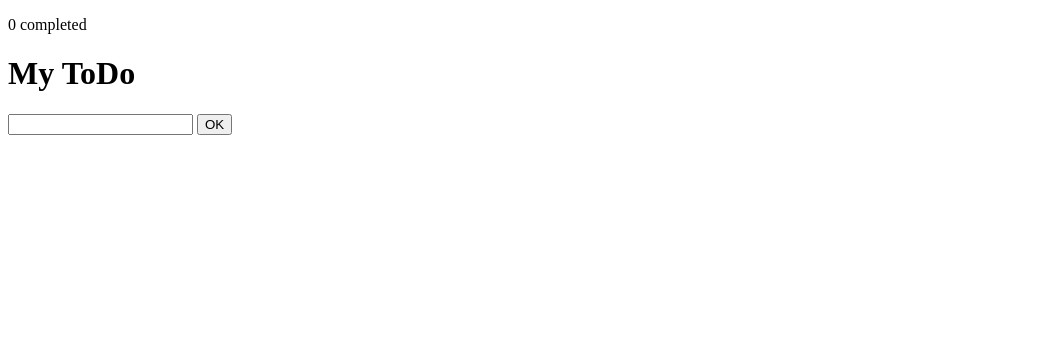
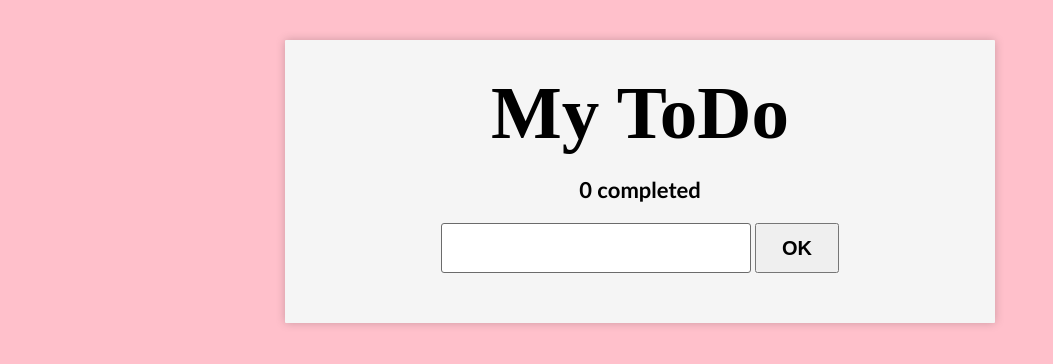
Before and after one commit to dansaa8/ToDo-app, a plain HTML site: page index.html in a window 1280 px wide. Shown: the whole page, without its empty margins (0-1053 px from the left). Drawn offline with Linux system fonts and the light colour scheme.

Commit message:
Add basic styling and hover effects to box

```diff
--- a/index.html
+++ b/index.html
@@ -2,18 +2,23 @@
 <html lang="en">
   <head>
     <title>My ToDo</title>
+    <script src="script.js"></script>
+    <link rel="stylesheet" href="style.css" />
   </head>
   <body>
-    <p>0 completed</p>
-    <!-- Här ska vi visa hur många uppgifter som är färdiga-->
-    <h1>My ToDo</h1>
-    <label for="input1"></label>
-    <input type="text" name="input1" />
-    <button>OK</button>
+    <div class="container">
+      <!-- Här ska vi visa hur många uppgifter som är färdiga-->
+      <h1>My ToDo</h1>
+      <p class="count">0 completed</p>
+      <label for="input1"></label>
+      <input type="text" name="input1" class="input1" />
+      <button>OK</button>
+    </div>
+    <small></small>
+    <!-- Visa ytterligare information -->
 
-    <small></small> <!-- Visa ytterligare information -->
-
-    <ul> <!-- JavaScript kommer att lägga till li element som barn till detta ul genom att användaren interagerar med domen-->
+    <ul>
+      <!-- JavaScript kommer att lägga till li element som barn till detta ul genom att användaren interagerar med domen-->
     </ul>
   </body>
 </html>
--- a/style.css
+++ b/style.css
@@ -1,6 +1,71 @@
+h1 {
+    font-size: 75px;
+    margin: 10px;
+}
+
+* {
+    padding: 0;
+    margin: 0;
+    text-align: center;
+    box-sizing: border-box;
+}
+
+body {
+    background-color: pink;
+}
+
+.container {
+    margin: auto;
+    margin-top: 40px;
+    padding-bottom: 50px;
+    padding-top: 20px;
+    width: 710px;
+    height: 100%;
+    background-color: rgb(245, 245, 245);
+    align-content: center;
+    box-shadow: 0 0 10px rgba(0, 0, 0, 0.205);
+    border-radius: 1px;
+
+}
+
+div {
+}
 
 /* När en uppgift är klar (completed) så kommer dennna klassen att appliceras */
 .completed {
     text-decoration: line-through;
     color: #888;
 }
+
+input {
+    border: 1px solid rgb(107, 107, 107);
+    border-radius: 3px;
+    width: 310px;
+    height: 50px;
+    vertical-align: middle;
+}
+
+input:hover {
+    border: 1px solid rgb(26, 26, 26);
+}
+input:focus {
+    border: 2px solid rgb(46, 110, 163);
+    border-radius: 3px;
+    outline: none;
+}
+
+button {
+    font-weight: bold;
+    height: 50px;
+    font-size: 20px;
+    padding: 5px 25px;
+    margin: 0px;;
+    vertical-align: middle;
+}
+
+.count {
+    margin: 20px;
+    font-size: 22px;
+    font-family: Calibri;
+    font-weight: bold;
+}
```
